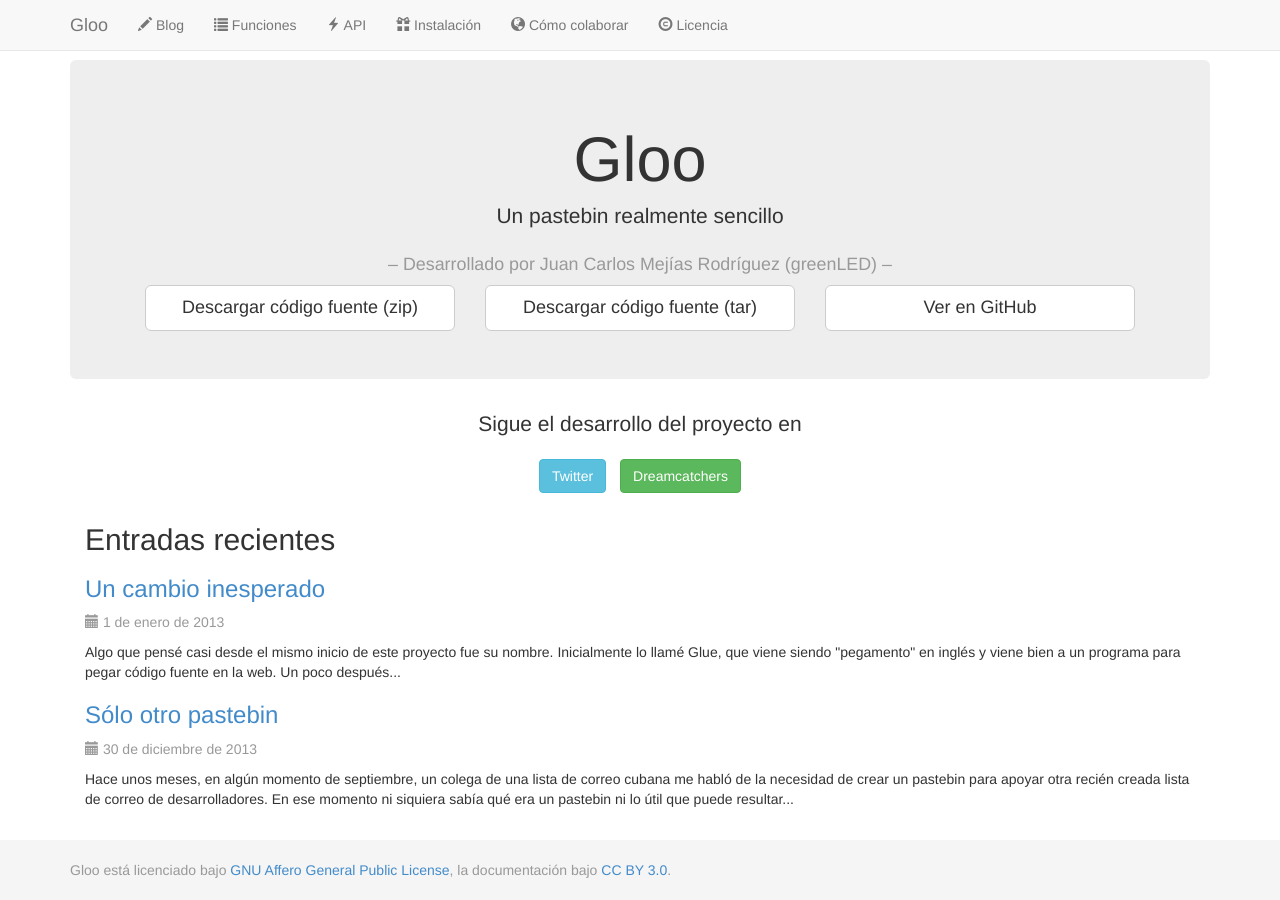
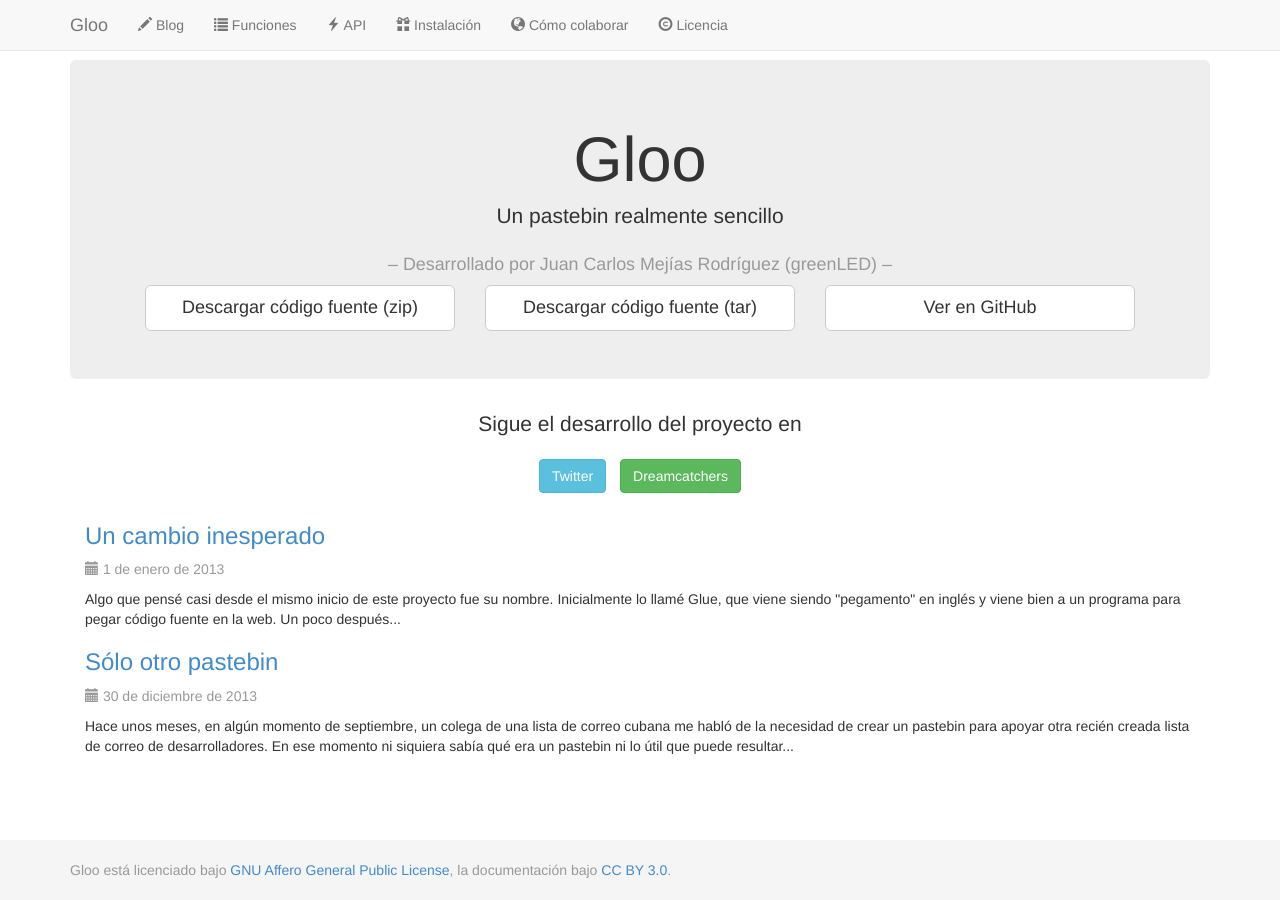
Before and after one commit to greenled/gloo, a Jekyll site: the page built from index.html, in a window 1280 px wide. Built offline with Jekyll 4.4.1, drawn with Linux system fonts in a browser that asks for light colours; Markdown is read by kramdown in place of the engine named in the settings.

Commit message:
Retocados algunos detalles

```diff
--- a/_includes/social-follow.html
+++ b/_includes/social-follow.html
@@ -1,5 +1,7 @@
-<p class="lead text-center"">Sigue el desarrollo del proyecto en</p>
-<ul class="list-unstyled list-inline text-center">
-	<li><a href="https://twitter.com/greenled2013" class="btn btn-info"">Twitter</a></li>
-	<li><a href="http://dreamcatchers.reduc.edu.cu/perfil/greenLED" class="btn btn-success"">Dreamcatchers</a></li>
-</ul>
+<div class="container">
+	<p class="lead text-center"">Sigue el desarrollo del proyecto en</p>
+	<ul class="list-unstyled list-inline text-center">
+		<li><a href="https://twitter.com/greenled2013" class="btn btn-info"">Twitter</a></li>
+		<li><a href="http://dreamcatchers.reduc.edu.cu/perfil/greenLED" class="btn btn-success"">Dreamcatchers</a></li>
+	</ul>
+</div>
--- a/index.html
+++ b/index.html
@@ -26,7 +26,6 @@
 {% if site.posts.size >= 1 %}
 <div class="container">
 	<ul class="list-unstyled">
-		<h2>Entradas recientes</h2>
 		{% for post in site.posts limit:2 %}
 		<li>
 			<h3><a href="{{ post.url }}">{{ post.title }}</a></h3>
```
